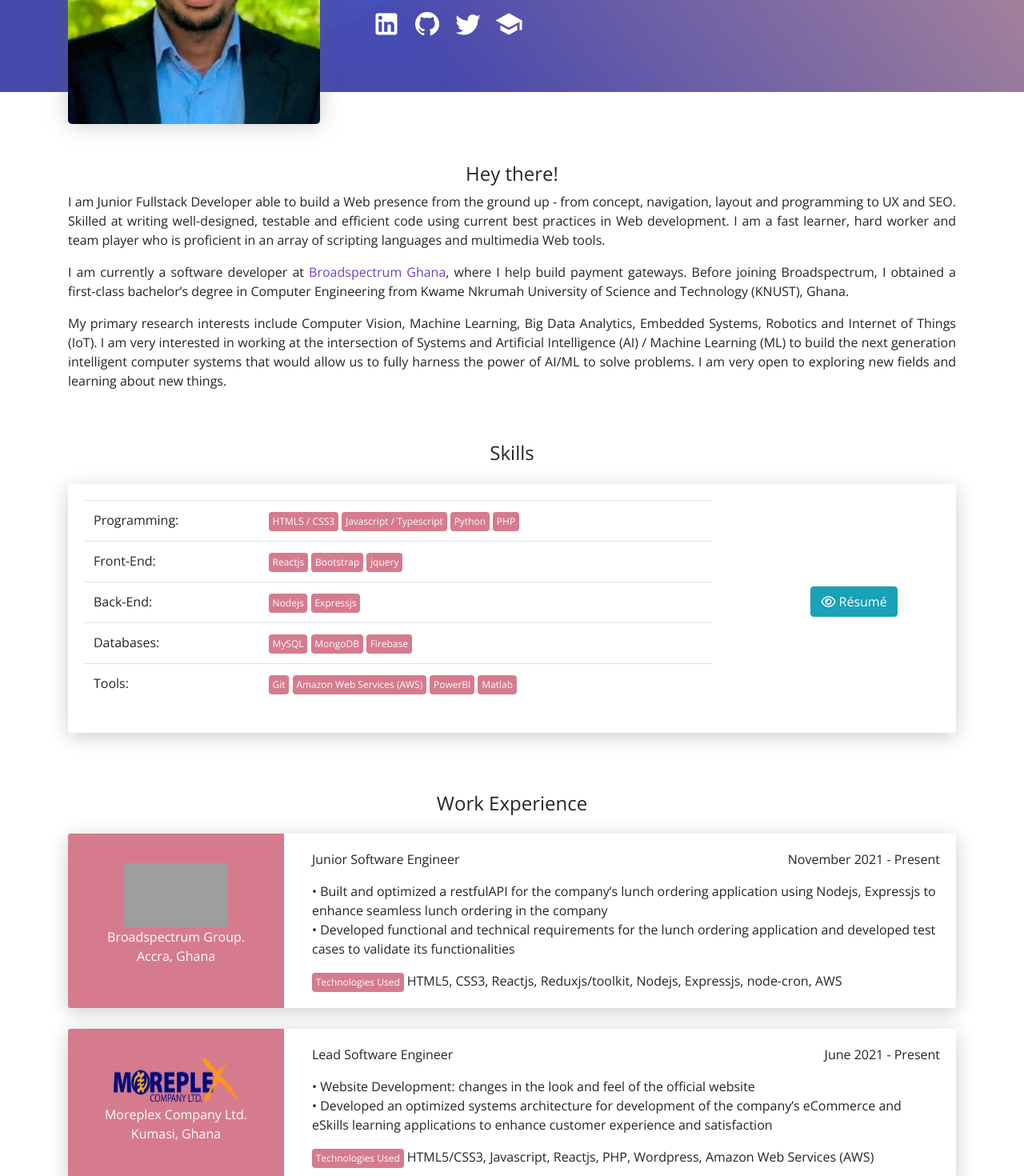
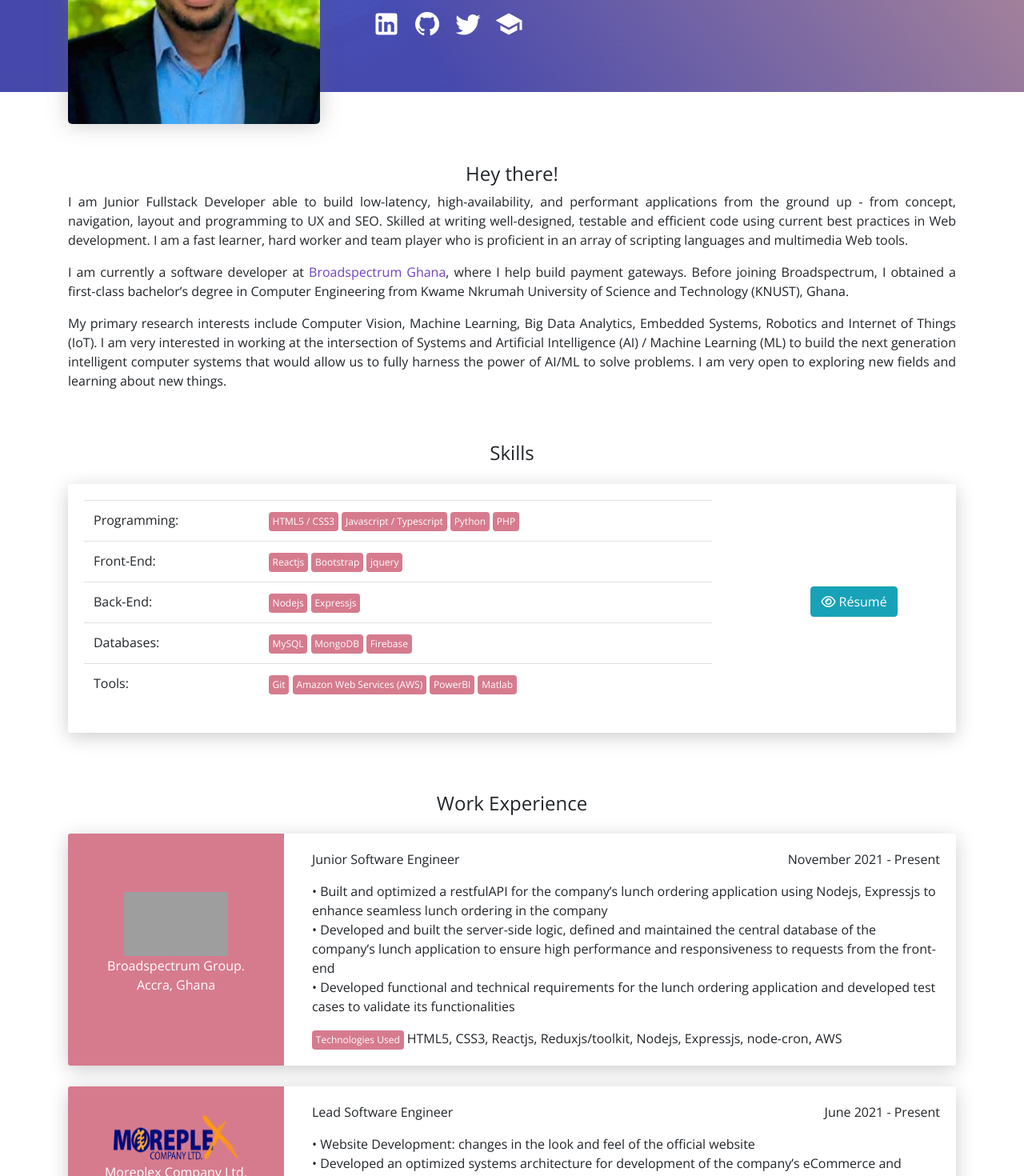
Before and after one commit to johnkdunyo/myportfolio, a React (Create React App) app: page / in a window 1280 px wide. Shown: the part 405-1875 px from the top of the page at 80% size. Built offline with nearby package versions, Linux system fonts and the light colour scheme; grey boxes are pictures that could not be loaded.

Commit message:
profile update

```diff
--- a/src/Components/AboutSection.jsx
+++ b/src/Components/AboutSection.jsx
@@ -7,8 +7,8 @@
             <div className="row">
                 <div className="col-md-12 mx-auto text-justify">
                     <h4 className="text-center">Hey there!</h4>
-                    <p>I am Junior Fullstack Developer able to build a Web presence from the ground up - from concept, navigation,
-                        layout and programming to UX and SEO. Skilled at writing well-designed, testable and efficient code using
+                    <p>I am Junior Fullstack Developer able to build low-latency, high-availability, and performant applications
+                        from the ground up - from concept, navigation, layout and programming to UX and SEO. Skilled at writing well-designed, testable and efficient code using
                         current best practices in Web development. I am a fast learner, hard worker and team player who is proficient in
                         an array of scripting languages and multimedia Web tools.
                     </p>
--- a/src/Components/Experience.jsx
+++ b/src/Components/Experience.jsx
@@ -29,6 +29,9 @@
                             <p> • Built and optimized a restfulAPI for the company’s lunch ordering application using Nodejs, Expressjs to enhance seamless
                                 lunch ordering in the company
                                 <br/>
+                                • Developed and built the server-side logic, defined and maintained the central database of the company’s lunch application
+                                 to ensure high performance and responsiveness to requests from the front-end
+                                 <br/>
                                 • Developed functional and technical requirements for the lunch ordering application and developed test cases to validate
                                 its functionalities
                             </p>
```
